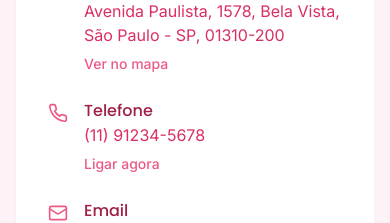
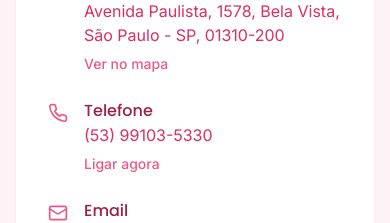
Before and after one commit to maucarvalho/modern-occupational-site, a React (Vite) app: page / in a window 390 px wide. Shown: the part 6383-6606 px from the top of the page. Built offline with nearby package versions, Linux system fonts and the light colour scheme.

Commit message:
change-phone-number

```diff
--- a/src/components/Location.tsx
+++ b/src/components/Location.tsx
@@ -14,8 +14,8 @@ const Location = () => {
     {
       icon: <Phone className="w-5 h-5 text-pastel-500" />,
       title: 'Telefone',
-      content: '(11) 91234-5678',
-      link: 'tel:+5511912345678',
+      content: '(53) 99103-5330',
+      link: 'tel:+5553991035330',
       linkText: 'Ligar agora'
     },
     {
```
